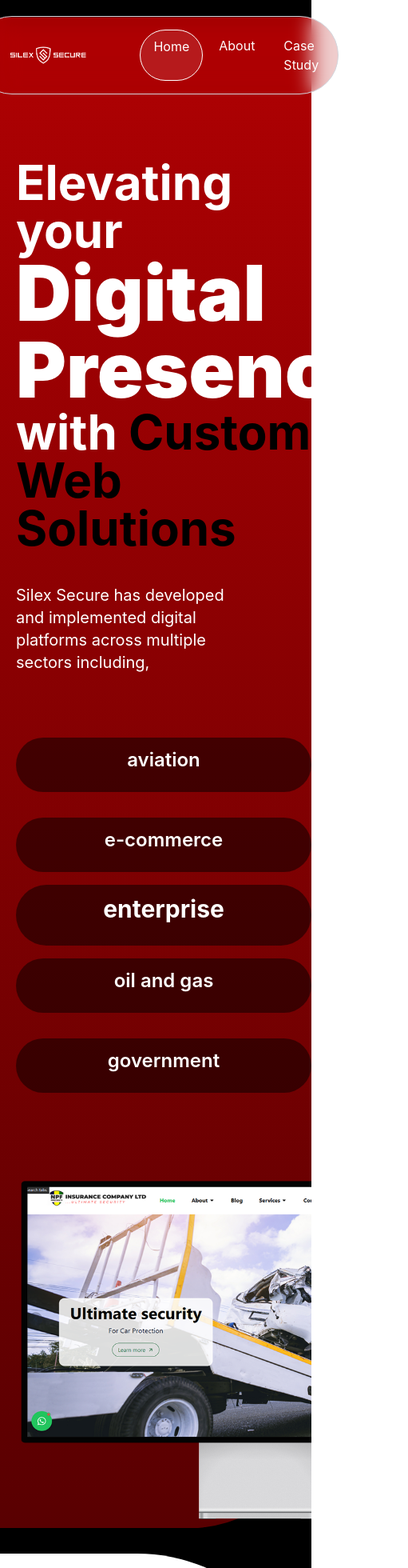
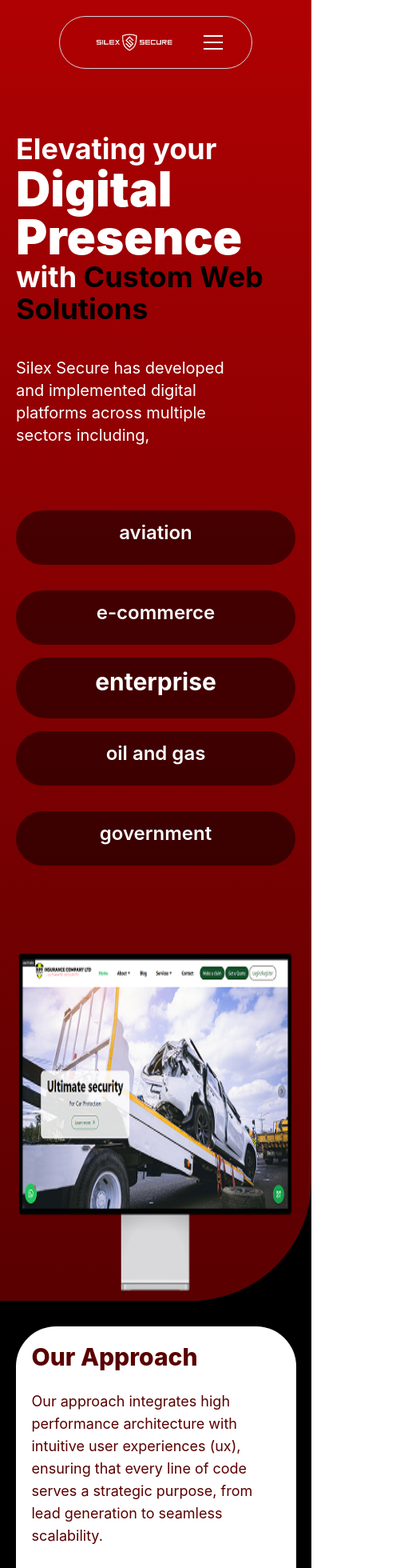
Before and after one commit to SilexsecureTeam/silexsecure, a React (Vite) app: page / in a window 390 px wide. Shown: the top 1960 px of the page at 80% size, 511 px wide, since content can reach past the window. Built offline with nearby package versions, Linux system fonts and the light colour scheme.

Commit message:
moblie done

```diff
--- a/src/components/Case.jsx
+++ b/src/components/Case.jsx
@@ -1,8 +1,10 @@
 import logo from "../assets/logo.png";
 import slogo from "../assets/slogo.png";
 import des from "../assets/des.png";
+import des1 from "../assets/des1.png";
 import irescue from "../assets/irescue.png";
 import { Link, useLocation } from "react-router-dom";
+import { useState } from "react";
 
 const Case = () => {
   const location = useLocation();
@@ -12,15 +14,17 @@ const Case = () => {
     { name: "Case Study", to: "/case-study" },
     { name: "Contact", to: "https://bugbounty.defcomm.ng/contact" },
   ];
+  const [menuOpen, setMenuOpen] = useState(false);
 
   return (
     <div className="bg-[#590001] w-full h-fit ">
-      {/* FIXED HEADER - placed outside the gradient */}
+      {/* ===================== STICKY PILL HEADER ===================== */}
       <div className="sticky top-5 z-50 flex justify-center pointer-events-none">
-        <header className="pointer-events-auto flex items-center justify-between backdrop-blur-md bg-[#B00103]/20 border border-gray-300 rounded-full gap-14 px-8 py-4">
+        <header className="pointer-events-auto flex items-center justify-between backdrop-blur-md bg-[#B00103]/20 border border-gray-300 rounded-full gap-6 px-8 py-4">
           <img src={logo} alt="SilexSecure Logo" className="h-auto w-30" />
 
-          <div className="flex space-x-1">
+          {/* Desktop Nav */}
+          <div className="hidden md:flex space-x-1">
             {navlink.map((link) => {
               const isActive = location.pathname === link.to;
               return (
@@ -28,18 +32,55 @@ const Case = () => {
                   key={link.name}
                   to={link.to}
                   className={`px-4 py-2 text-white transition-all duration-300 rounded-full
-                      ${isActive ? "border border-white bg-white/10" : "hover:text-gray-300"}`}
+                 ${isActive ? "border border-white bg-white/10" : "hover:text-gray-300"}`}
                 >
                   {link.name}
                 </Link>
               );
             })}
           </div>
+
+          {/* Hamburger Button (mobile only) */}
+          <button
+            className="md:hidden flex flex-col justify-center items-center gap-1.5 w-8 h-8 cursor-pointer"
+            onClick={() => setMenuOpen(!menuOpen)}
+            aria-label="Toggle menu"
+          >
+            <span
+              className={`block w-6 h-0.5 bg-white transition-all duration-300 ${menuOpen ? "rotate-45 translate-y-2" : ""}`}
+            />
+            <span
+              className={`block w-6 h-0.5 bg-white transition-all duration-300 ${menuOpen ? "opacity-0" : ""}`}
+            />
+            <span
+              className={`block w-6 h-0.5 bg-white transition-all duration-300 ${menuOpen ? "-rotate-45 -translate-y-2" : ""}`}
+            />
+          </button>
         </header>
+
+        {/* Mobile Dropdown Menu */}
+        {menuOpen && (
+          <div className="absolute pointer-events-auto top-full mt-3 w-56 backdrop-blur-md bg-[#B00103]/90 border border-gray-300 rounded-2xl overflow-hidden shadow-lg">
+            {navlink.map((link) => {
+              const isActive = location.pathname === link.to;
+              return (
+                <Link
+                  key={link.name}
+                  to={link.to}
+                  onClick={() => setMenuOpen(false)}
+                  className={`block px-6 py-3 text-white transition-all duration-200
+                 ${isActive ? "bg-white/20 font-semibold" : "hover:bg-white/10"}`}
+                >
+                  {link.name}
+                </Link>
+              );
+            })}
+          </div>
+        )}
       </div>
-      <div className="bg-[#590001] w-full h-full rounded-br-[150px] py-20 pl-5 md:pl-10">
+      <div className="bg-[#590001] w-full h-full rounded-br-[150px] md:py-20 pt-20 pb-0 pl-0 md:pl-10">
         {/* hero section - NPF */}
-        <div className="w-full flex flex-col md:flex-row items-start justify-between gap-6 relative">
+        <div className="w-full flex flex-col md:flex-row px-5 md:px-0 items-start justify-between gap-6 relative">
           {/* left text - scrolls normally */}
           <div className="w-full md:w-3/5">
             <h2 className="text-4xl font-bold underline text-white">
@@ -58,13 +99,22 @@ const Case = () => {
             <div className="md:sticky md:top-28 z-10">
               {" "}
               {/* ← only the image stays fixed on md+ */}
-              <img src={des} alt="Design" className="w-full h-110" />
+              <img
+                src={des}
+                alt="Design"
+                className="hidden md:block w-full h-110"
+              />
+              <img
+                src={des1}
+                alt="Design"
+                className="block md:hidden w-full h-110"
+              />
             </div>
           </div>
         </div>
 
         {/* next - iRescue */}
-        <div className="w-full flex flex-col md:flex-row items-start justify-between gap-6 py-20 relative">
+        <div className="w-full flex flex-col md:flex-row px-5 md:px-0 items-start justify-between gap-6 py-20 relative">
           {/* left text - scrolls normally */}
           <div className="w-full md:w-3/5">
             <h2 className="text-4xl font-bold underline text-white">iRescue</h2>
@@ -89,19 +139,19 @@ const Case = () => {
 
         {/* ===================== FOOTER ===================== */}
         <div className="w-full justify-start items-center flex">
-          <div className="bg-white w-full md:w-1/2 px-5 md:px-10 py-5 rounded-r-full my-8">
-            <div className="flex justify-between gap-3">
+          <div className="bg-white w-full md:w-1/2 px-5 md:px-10 py-5 md:rounded-r-full mb-0 md:my-8">
+            <div className="flex flex-col sm:flex-row justify-between items-center sm:items-start gap-6 sm:gap-3">
               {/* Logo */}
-              <div>
+              <div className="flex justify-center sm:justify-start">
                 <img
                   src={slogo}
                   alt="SilexSecure Logo"
-                  className="h-auto w-40 ml-6"
+                  className="h-auto w-40 sm:ml-6"
                 />
               </div>
 
               {/* Navigation Links */}
-              <div>
+              <div className="text-center sm:text-left">
                 <h3 className="text-[#B00103] font-semibold text-lg mb-2">
                   Quick Links
                 </h3>
@@ -134,7 +184,7 @@ const Case = () => {
               </div>
 
               {/* Get In Touch */}
-              <div>
+              <div className="text-center sm:text-left">
                 <h3 className="text-[#B00103] font-semibold text-lg mb-2">
                   Get In Touch
                 </h3>
--- a/src/components/Home.jsx
+++ b/src/components/Home.jsx
@@ -1,7 +1,9 @@
 import logo from "../assets/logo.png";
 import slogo from "../assets/slogo.png";
 import des from "../assets/des.png";
+import des1 from "../assets/des1.png";
 import { Link, useLocation } from "react-router-dom";
+import { useState } from "react";
 
 const Home = () => {
   const location = useLocation();
@@ -11,15 +13,16 @@ const Home = () => {
     { name: "Case Study", to: "/case-study" },
     { name: "Contact", to: "https://bugbounty.defcomm.ng/contact" },
   ];
-
+  const [menuOpen, setMenuOpen] = useState(false);
   return (
     <div className="bg-black w-full h-fit">
       {/* ===================== STICKY PILL HEADER ===================== */}
       <div className="sticky top-5 z-50 flex justify-center pointer-events-none">
-        <header className="pointer-events-auto flex items-center justify-between backdrop-blur-md bg-[#B00103]/20 border border-gray-300 rounded-full gap-14 px-8 py-4">
+        <header className="pointer-events-auto flex items-center justify-between backdrop-blur-md bg-[#B00103]/20 border border-gray-300 rounded-full gap-6 px-8 py-4">
           <img src={logo} alt="SilexSecure Logo" className="h-auto w-30" />
 
-          <div className="flex space-x-1">
+          {/* Desktop Nav */}
+          <div className="hidden md:flex space-x-1">
             {navlink.map((link) => {
               const isActive = location.pathname === link.to;
               return (
@@ -27,26 +30,65 @@ const Home = () => {
                   key={link.name}
                   to={link.to}
                   className={`px-4 py-2 text-white transition-all duration-300 rounded-full
-                ${isActive ? "border border-white bg-white/10" : "hover:text-gray-300"}`}
+              ${isActive ? "border border-white bg-white/10" : "hover:text-gray-300"}`}
                 >
                   {link.name}
                 </Link>
               );
             })}
           </div>
+
+          {/* Hamburger Button (mobile only) */}
+          <button
+            className="md:hidden flex flex-col justify-center items-center gap-1.5 w-8 h-8 cursor-pointer"
+            onClick={() => setMenuOpen(!menuOpen)}
+            aria-label="Toggle menu"
+          >
+            <span
+              className={`block w-6 h-0.5 bg-white transition-all duration-300 ${menuOpen ? "rotate-45 translate-y-2" : ""}`}
+            />
+            <span
+              className={`block w-6 h-0.5 bg-white transition-all duration-300 ${menuOpen ? "opacity-0" : ""}`}
+            />
+            <span
+              className={`block w-6 h-0.5 bg-white transition-all duration-300 ${menuOpen ? "-rotate-45 -translate-y-2" : ""}`}
+            />
+          </button>
         </header>
+
+        {/* Mobile Dropdown Menu */}
+        {menuOpen && (
+          <div className="absolute pointer-events-auto top-full mt-3 w-56 backdrop-blur-md bg-[#B00103]/90 border border-gray-300 rounded-2xl overflow-hidden shadow-lg">
+            {navlink.map((link) => {
+              const isActive = location.pathname === link.to;
+              return (
+                <Link
+                  key={link.name}
+                  to={link.to}
+                  onClick={() => setMenuOpen(false)}
+                  className={`block px-6 py-3 text-white transition-all duration-200
+              ${isActive ? "bg-white/20 font-semibold" : "hover:bg-white/10"}`}
+                >
+                  {link.name}
+                </Link>
+              );
+            })}
+          </div>
+        )}
       </div>
 
       {/* ===================== RED GRADIENT SECTION ===================== */}
-      <div className="bg-gradient-to-b from-[#B00103] to-[#590001] w-full h-full rounded-br-[150px] pl-5 md:pl-10 -mt-19">
+      <div className="bg-gradient-to-b from-[#B00103] to-[#590001] w-full h-full rounded-br-[150px] pl-0 md:pl-10 -mt-19">
         {/* ===================== HERO SECTION ===================== */}
-        <div className="w-full flex flex-col md:flex-row items-start justify-between gap-6 relative pt-44">
+        <div className="w-full flex flex-col md:flex-row items-start justify-center md:justify-between gap-6 px-5 md:px-0 relative pt-44">
           {/* LEFT COLUMN — contains hero text + industry pills, grows tall */}
           <div className="w-full md:w-2/3">
-            <h2 className="text-6xl font-bold text-white">
+            <h2 className="md:text-6xl text-4xl font-bold text-white">
               Elevating your{" "}
-              <span className="text-8xl font-black">Digital Presence</span> with{" "}
-              <span className="text-[#000000]">Custom Web Solutions</span>
+              <span className="md:text-8xl text-6xl font-black">
+                Digital Presence
+              </span>{" "}
+              with <span className="text-[#000000]">Custom Web Solutions</span>
             </h2>
             <p className="mt-10 text-xl w-4/5 text-white">
               Silex Secure has developed and implemented digital platforms
@@ -98,7 +140,16 @@ const Home = () => {
 
           {/* RIGHT COLUMN — sticky hero image ONLY on desktop */}
           <div className="w-full md:w-1/3 md:fixed md:right-0 md:z-70 md:top-40 self-start">
-            <img src={des} alt="Design" className="w-full h-110" />
+            <img
+              src={des}
+              alt="Design"
+              className="hidden md:block w-full h-110"
+            />
+            <img
+              src={des1}
+              alt="Design"
+              className="block md:hidden w-full h-110"
+            />
           </div>
         </div>
         {/* END HERO + LIST SECTION */}
@@ -106,7 +157,7 @@ const Home = () => {
       {/* END RED GRADIENT */}
 
       {/* ===================== OUR APPROACH ===================== */}
-      <div className="bg-white w-full md:w-2/3 px-5 md:px-10 py-5 rounded-r-full my-8">
+      <div className="bg-white w-[90%] mx-auto md:mx-0 md:w-2/3 px-5 md:px-10 py-5 rounded-[50px] md:rounded-r-full my-8">
         <h2 className="text-[#590001] text-3xl font-extrabold mb-6">
           Our Approach
         </h2>
@@ -146,11 +197,11 @@ const Home = () => {
 
           {/* 1. Top Center - Security By Design */}
           <div className="absolute top-8 left-1/2 -translate-x-1/2 flex flex-col items-center z-10">
-            <div className="bg-zinc-900 text-white z-20 px-8 py-3 rounded-3xl text-lg font-semibold tracking-wide border border-zinc-700 mb-4">
+            <div className="bg-zinc-900 text-white z-20 px-8 py-3 rounded-3xl text-base md:text-lg font-semibold tracking-wide border border-zinc-700 mb-4">
               Security By Design
             </div>
-            <div className="bg-red-600 -mt-8 text-white px-3 py-4 rounded-3xl max-w-xl w-full text-center">
-              <p className="text-base font-light leading-relaxed">
+            <div className="bg-red-600 -mt-8 text-white px-3 py-4 rounded-3xl max-w-[200px] md:max-w-xl w-full text-center">
+              <p className="text-sm md:text-base font-light leading-relaxed">
                 Security Is Embedded From System Architecture To Deployment.
               </p>
             </div>
@@ -158,11 +209,11 @@ const Home = () => {
 
           {/* 2. Right Side - User-Centered Design */}
           <div className="absolute top-1/2 right-[-30px] -translate-y-1/2 flex flex-col items-end z-10">
-            <div className="bg-zinc-900 text-white z-20 px-8 py-3 rounded-3xl text-lg font-semibold tracking-wide border border-zinc-700 mb-4">
+            <div className="bg-zinc-900 text-white z-20 px-8 py-3 rounded-3xl text-base md:text-lg font-semibold tracking-wide border border-zinc-700 mb-4">
               User-Centered Design
             </div>
-            <div className="bg-red-600 -mt-8 text-white px-3 py-4 rounded-3xl max-w-xs w-full text-center">
-              <p className="text-base font-light leading-relaxed">
+            <div className="bg-red-600 -mt-8 text-white px-3 py-4 rounded-3xl max-w-[200px] md:max-w-xs w-full text-center">
+              <p className="text-sm md:text-base font-light leading-relaxed">
                 Platforms Are Built To Be Intuitive, Efficient, And Accessible.
               </p>
             </div>
@@ -170,11 +221,11 @@ const Home = () => {
 
           {/* 3. Bottom Center - Scalable Technology */}
           <div className="absolute bottom-8 left-1/2 -translate-x-1/2 flex flex-col items-center z-10">
-            <div className="bg-zinc-900 text-white z-20 px-8 py-3 rounded-3xl text-lg font-semibold tracking-wide border border-zinc-700 mb-4">
+            <div className="bg-zinc-900 text-white z-20 px-8 py-3 rounded-3xl text-base md:text-lg font-semibold tracking-wide border border-zinc-700 mb-4">
               Scalable Technology
             </div>
-            <div className="bg-red-600 -mt-8 text-white px-3 py-4 rounded-3xl max-w-xl w-full text-center">
-              <p className="text-base font-light leading-relaxed">
+            <div className="bg-red-600 -mt-8 text-white px-3 py-4 rounded-3xl max-w-[200px] md:max-w-xl w-full text-center">
+              <p className="text-sm md:text-base font-light leading-relaxed">
                 Solutions Are Designed To Grow With The Needs Of The
                 Organization.
               </p>
@@ -192,19 +243,19 @@ const Home = () => {
 
       {/* ===================== FOOTER ===================== */}
       <div className="w-full justify-start items-center flex">
-        <div className="bg-white w-full md:w-1/2 px-5 md:px-10 py-5 rounded-r-full my-8">
-          <div className="flex justify-between gap-3">
+        <div className="bg-white w-full md:w-1/2 px-5 md:px-10 py-5 md:rounded-r-full mb-0 md:my-8">
+          <div className="flex flex-col sm:flex-row justify-between items-center sm:items-start gap-6 sm:gap-3">
             {/* Logo */}
-            <div>
+            <div className="flex justify-center sm:justify-start">
               <img
                 src={slogo}
                 alt="SilexSecure Logo"
-                className="h-auto w-40 ml-6"
+                className="h-auto w-40 sm:ml-6"
               />
             </div>
 
             {/* Navigation Links */}
-            <div>
+            <div className="text-center sm:text-left">
               <h3 className="text-[#B00103] font-semibold text-lg mb-2">
                 Quick Links
               </h3>
@@ -237,7 +288,7 @@ const Home = () => {
             </div>
 
             {/* Get In Touch */}
-            <div>
+            <div className="text-center sm:text-left">
               <h3 className="text-[#B00103] font-semibold text-lg mb-2">
                 Get In Touch
               </h3>
```
Also changed, not shown: src/assets/des1.png (added).
